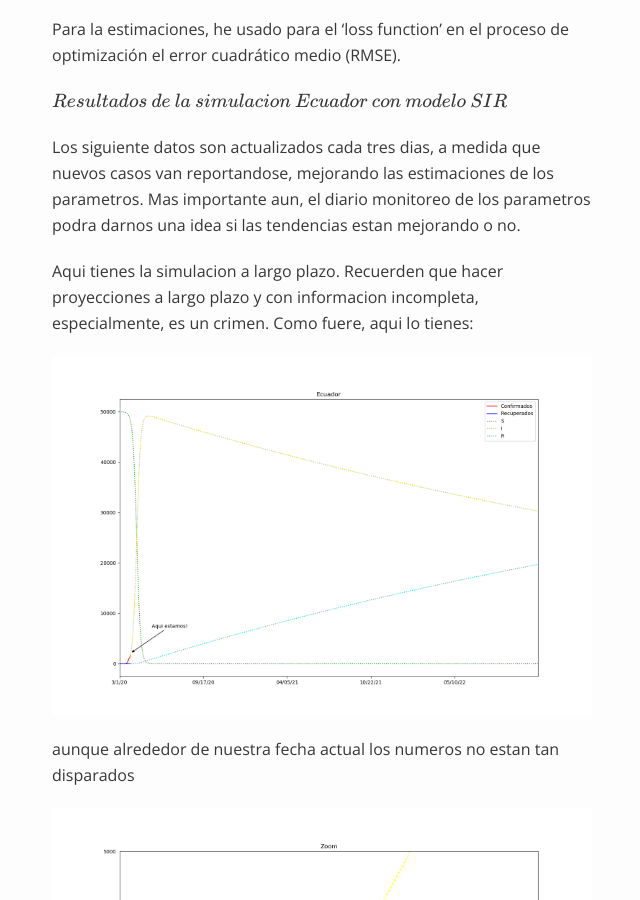
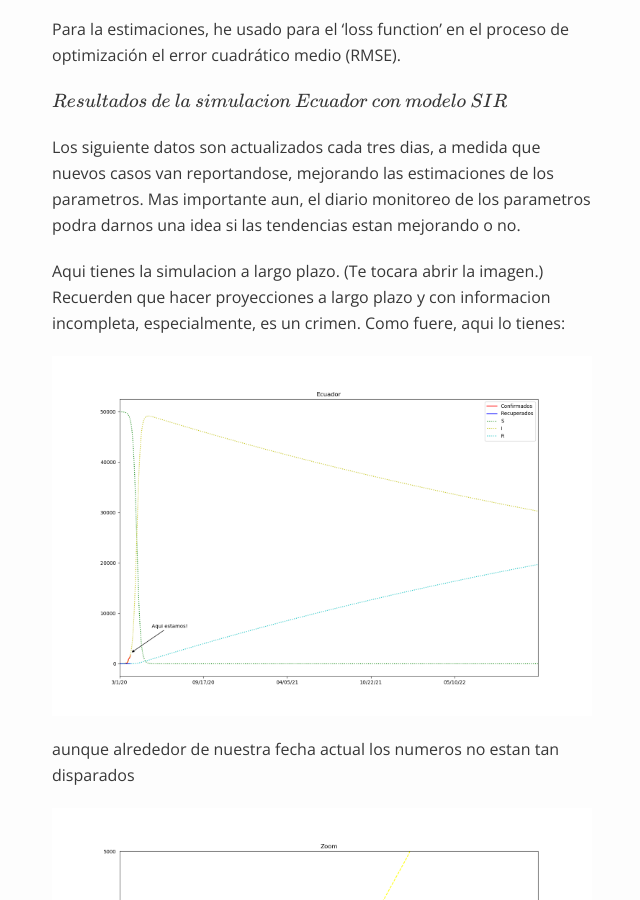
Before and after one commit to Caquita-beep/Caquita-beep.github.io, a Jekyll site: the page built from _posts/2020-03-27-Simulacion-COVID-19-Ecuador-con-modelo-SIR.md, in a window 1280 px wide and 900 px high, scrolled down 6128 px. Shown: the whole window, without its empty margins (318-958 px from the left). Built offline with Jekyll 4.4.1, drawn with Linux system fonts in a browser that asks for light colours; formulas are drawn with MathJax 3; a script that is not in the unit is left out.

Commit message:
Update 2020-03-27-Simulacion-COVID-19-Ecuador-con-modelo-SIR.md

```diff
--- a/_posts/2020-03-27-Simulacion-COVID-19-Ecuador-con-modelo-SIR.md
+++ b/_posts/2020-03-27-Simulacion-COVID-19-Ecuador-con-modelo-SIR.md
@@ -109,7 +109,7 @@ $Resultados$ $de$ $la$ $simulacion$ $Ecuador$ $con$ $modelo$ $SIR$
 
 Los siguiente datos son actualizados cada tres dias, a medida que nuevos casos van reportandose, mejorando las estimaciones de los parametros. Mas importante aun, el diario monitoreo de los parametros podra darnos una idea si las tendencias estan mejorando o no.
 
-Aqui tienes la simulacion a largo plazo. Recuerden que hacer proyecciones a largo plazo y con informacion incompleta, especialmente, es un crimen. Como fuere, aqui lo tienes:
+Aqui tienes la simulacion a largo plazo. (Te tocara abrir la imagen.) Recuerden que hacer proyecciones a largo plazo y con informacion incompleta, especialmente, es un crimen. Como fuere, aqui lo tienes:
 
 ![Proyecciones](/EcuadorS.png)
 
```
